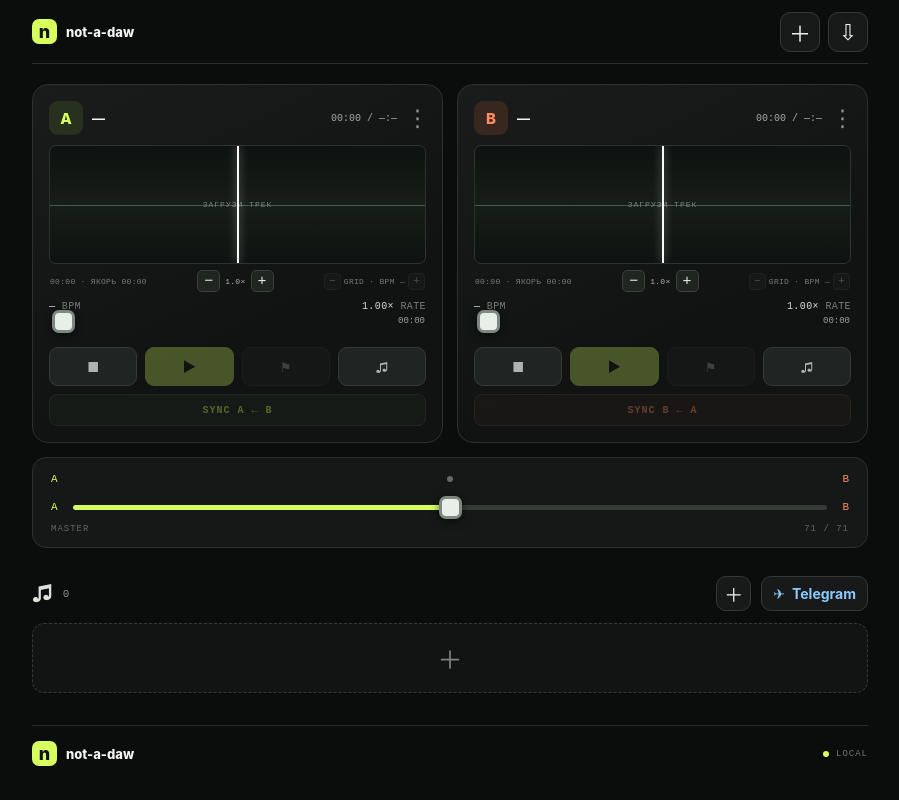
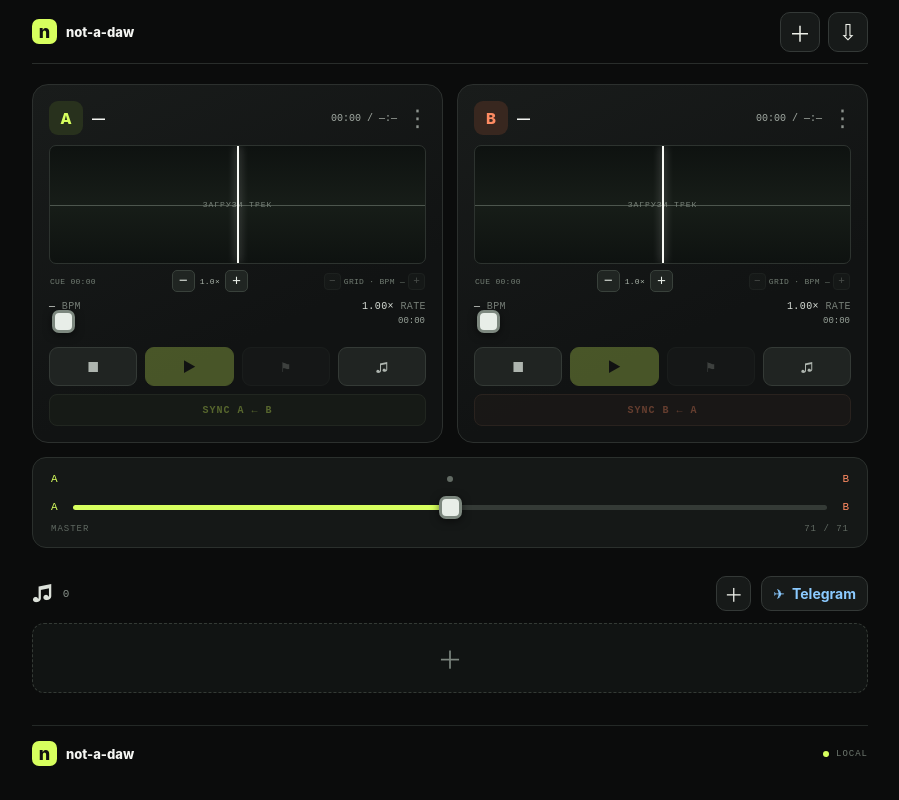
Before and after one commit to Startat6am/not-a-daw, a React (Vite) app: page / in a window 1280 px wide. Shown: the whole page, without its empty margins (190-1089 px from the left). Built offline with nearby package versions, Linux system fonts and the light colour scheme.

Commit message:
Simplify cue label under waveform

```diff
--- a/src/App.tsx
+++ b/src/App.tsx
@@ -645,7 +645,7 @@ function Deck({ letter, track, tracks, onLoad, onImport, choosing, setChoosing,
       <div className="waveform-anchor-line" style={{ left: `calc(50% + ${(anchorTime - time) * zoom}px)` }} aria-label={`Якорь ${formatDuration(anchorTime)}`} title={`Якорь ${formatDuration(anchorTime)}`} />
       <div className="waveform-center-line" aria-hidden="true" />
     </div>
-    <div className="waveform-caption"><span>{formatDuration(time)} · ЯКОРЬ {formatDuration(anchorTime)}</span><div className="waveform-zoom"><button type="button" aria-label="Уменьшить масштаб волны" disabled={zoom <= 6} onClick={() => setZoom((value) => Math.max(6, value / 1.5))}>−</button><span>{(zoom / 18).toFixed(1)}×</span><button type="button" aria-label="Увеличить масштаб волны" disabled={zoom >= 72} onClick={() => setZoom((value) => Math.min(72, value * 1.5))}>+</button></div><div className="grid-adjust"><button type="button" aria-label="Сдвинуть сетку битов назад на 10 миллисекунд" title="Сетка −10 мс" disabled={!track?.bpm} onClick={() => { onGridNudge(-0.01); setGridNudge(0) }}>−</button><span title="Поправка сетки сохраняется в треке">GRID{track?.bpm ? ` · ${track.bpm}` : " · BPM —"}</span><button type="button" aria-label="Сдвинуть сетку битов вперёд на 10 миллисекунд" title="Сетка +10 мс" disabled={!track?.bpm} onClick={() => { onGridNudge(0.01); setGridNudge(0) }}>+</button></div></div>
+    <div className="waveform-caption"><span>CUE {formatDuration(anchorTime)}</span><div className="waveform-zoom"><button type="button" aria-label="Уменьшить масштаб волны" disabled={zoom <= 6} onClick={() => setZoom((value) => Math.max(6, value / 1.5))}>−</button><span>{(zoom / 18).toFixed(1)}×</span><button type="button" aria-label="Увеличить масштаб волны" disabled={zoom >= 72} onClick={() => setZoom((value) => Math.min(72, value * 1.5))}>+</button></div><div className="grid-adjust"><button type="button" aria-label="Сдвинуть сетку битов назад на 10 миллисекунд" title="Сетка −10 мс" disabled={!track?.bpm} onClick={() => { onGridNudge(-0.01); setGridNudge(0) }}>−</button><span title="Поправка сетки сохраняется в треке">GRID{track?.bpm ? ` · ${track.bpm}` : " · BPM —"}</span><button type="button" aria-label="Сдвинуть сетку битов вперёд на 10 миллисекунд" title="Сетка +10 мс" disabled={!track?.bpm} onClick={() => { onGridNudge(0.01); setGridNudge(0) }}>+</button></div></div>
     <div className="deck-meta"><span><b>{track?.bpm ?? '—'}</b> BPM</span><span><b>{syncRate.toFixed(2)}×</b> RATE</span></div>
     <div className="waveform-seek"><input aria-label={`Точная позиция трека ${letter}`} type="range" min={0} max={Math.max(duration || track?.duration || 0, 0.01)} step="0.01" value={Math.min(time, duration || track?.duration || time)} onChange={(event) => onSeek(Number(event.target.value))} disabled={!track} /><span>{formatDuration(time)}</span></div><div className="transport"><button aria-label={`Стоп: вернуться к якорю деки ${letter}`} title="Стоп · к якорю" onClick={() => onStop(anchorTime)}>■</button><button className="play-button" aria-label={playing ? `Пауза деки ${letter}` : `Воспроизвести деку ${letter}`} title={playing ? "Пауза" : "Воспроизвести"} onClick={onPlay} disabled={!track}>{playing ? "Ⅱ" : "▶"}</button><button aria-label={`Установить якорь деки ${letter} в текущей позиции`} title="Поставить якорь здесь" onClick={() => setAnchorTime(time)} disabled={!track}>⚑</button><button aria-label={`Выбрать трек для деки ${letter}`} onClick={() => tracks.length ? setChoosing(!choosing) : onImport()}>♫</button></div>
     <button className="sync-button" onClick={onSync} disabled={!track}>{`SYNC ${letter} ← ${letter === 'A' ? 'B' : 'A'}`}</button>
```
